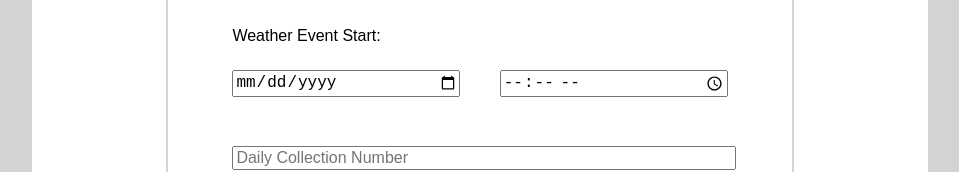
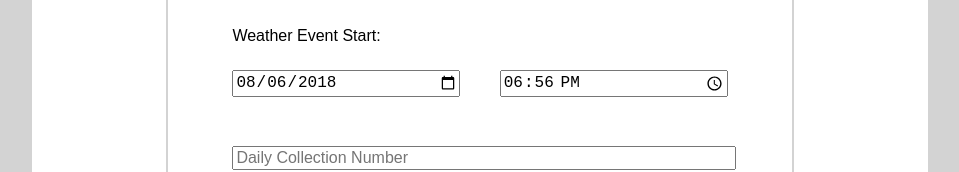
Before and after one commit to emkg/data_collection, a React (Create React App) app: page / in a window 1280 px wide. Both pictures are taken after a click on the element "GO". Shown: the part 253-425 px from the top of the page, without its empty margins (160-1119 px from the left). Built offline with nearby package versions, Linux system fonts and the light colour scheme.

Commit message:
added default times to all forms to be today, now

```diff
--- a/src/components/Event.js
+++ b/src/components/Event.js
@@ -140,8 +140,8 @@ export default class Event extends React.Component {
               <form onSubmit={this.handleKickoffSubmit}>
                 Weather Event Start:
                 <div className="datetime-input">
-                  <input type="date" name="eventstartday" min="2018-01-01" placeholder={new Date()}/>
-                  <input type="time" name="eventstarttime" min="00:00" max="23:59" />
+                  <input type="date" name="eventstartday" min="2018-01-01" value={new Date().toJSON().slice(0,10)}/>
+                  <input type="time" name="eventstarttime" min="00:00" max="23:59" value={new Date().toJSON().slice(11,16)}/>
                 </div>
                 <input type="number" name="initID" placeholder="Daily Collection Number"/>
 
--- a/src/components/EventSummaryForm.js
+++ b/src/components/EventSummaryForm.js
@@ -1,6 +1,10 @@
 import React from 'react';
 
 // TODO: add esdoc
+// TODO: fix the checkforms ...
+//        TODO: the default checks and
+//        TODO: the fact that the values are not collected
+
 const stop = (event) => (event.stopPropagation(), event.preventDefault());
 
 export default class EventSummaryForm extends React.Component {
@@ -81,8 +85,8 @@ export default class EventSummaryForm extends React.Component {
               </div>
             </div>
           </div>
-          <input type="date" name="endDay" min="2018-01-01"/>
-          <input type="time" name="endTime" min="00:00" max="23:59" />
+          <input type="date" name="endDay" min="2018-01-01" value={new Date().toJSON().slice(0,10)}/>
+          <input type="time" name="endTime" min="00:00" max="23:59" value={new Date().toJSON().slice(11,16)}/>
           <textarea name="summary" cols="50" rows="10" placeholder="remarks..."/>
           <input type="submit" />
 
--- a/src/components/Form.js
+++ b/src/components/Form.js
@@ -97,8 +97,8 @@ export default class Form extends React.Component {
         <form onSubmit={this.handleSubmit}>
            Start Time:
            <div className="datetime-input">
-              <input type="date" name="startDay" min="2018-01-01" placeholder={this.props.startDay}/>
-              <input type="time" name="startTime" min="00:00" max="23:59" placeholder={this.props.startTime}/>
+              <input type="date" name="startDay" min="2018-01-01" value={this.props.startDay || new Date().toJSON().slice(0,10)}/>
+              <input type="time" name="startTime" min="00:00" max="23:59" value={this.props.startTime || new Date().toJSON().slice(11,16)}/>
             </div>
            {this.props.className === "loc" && (
              <div>
```
